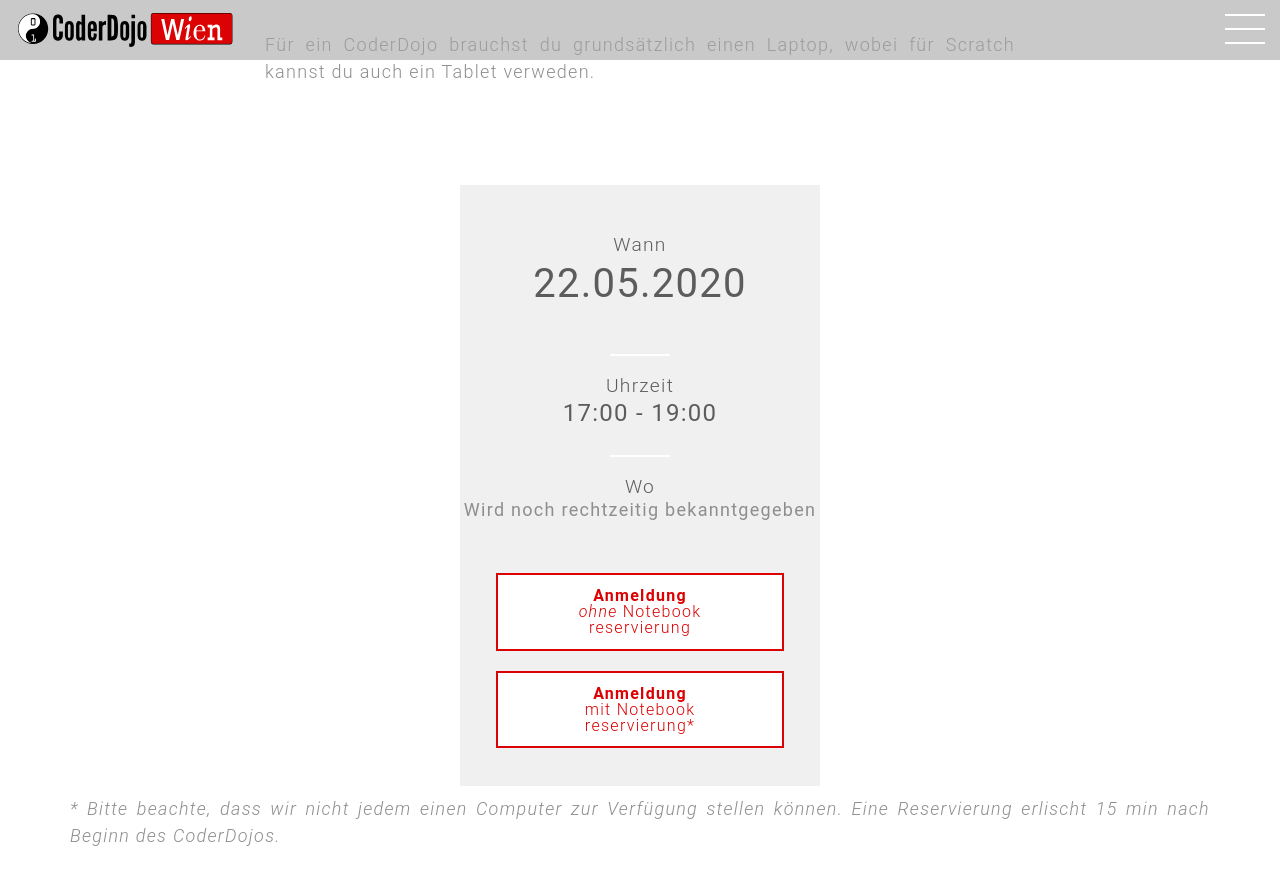
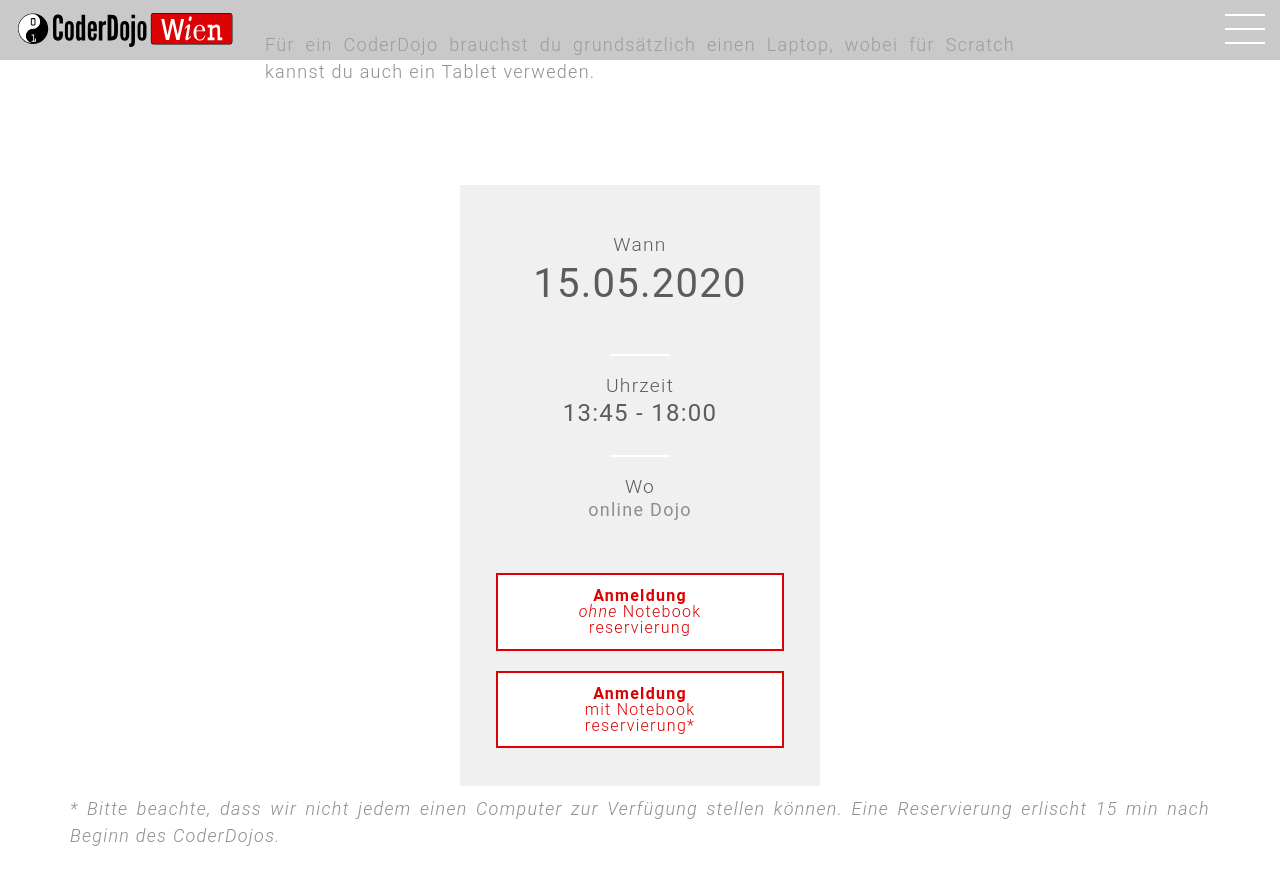
Before and after one commit to coderdojo-wien/coderdojo-wien.github.io, a Jekyll site: the page built from index.html, in a window 1280 px wide and 900 px high, scrolled down 3770 px. Shown: the top 885 px of the window. Built offline with Jekyll 4.4.1, drawn with Linux system fonts in a browser that asks for light colours; nearby versions of some CDN libraries; comment, search, counter and statistics services are not loaded.

Commit message:
Update events.yml

```diff
--- a/_data/events.yml
+++ b/_data/events.yml
@@ -5,11 +5,11 @@
 note: "* Bitte beachte, dass wir nicht jedem einen Computer zur Verfügung stellen können. Eine Reservierung erlischt 15 min nach Beginn des CoderDojos."
 
 events-list:
-- event-date: 22.05.2020
-  event-time: 17:00 - 19:00
-  event-startdate: 2020-05-22T15:00:00Z
-  event-enddate: 2020-05-22T17:00:00Z
-  event-place: Wird noch rechtzeitig bekanntgegeben
-  event-plac-ename: Wird noch rechtzeitig bekanntgegeben
-  event-registration-url: "https://www.eventbrite.de/e/coderdojo-wien-at-verbund-registrierung-100129911260"
+- event-date: 15.05.2020
+  event-time: 13:45 - 18:00
+  event-startdate: 2020-05-15T11:45:00Z
+  event-enddate: 2020-05-22T16:00:00Z
+  event-place: online Dojo
+  event-plac-ename: Wird noch rechtzeitig bekanntgegeben. Registrierung/Tickets ist nicht erforderlich
+  event-registration-url: "https://mailchi.mp/069a7f77bf64/online-dojo-newsletter-1555298"
   event-notebook-code: "CODERDOJO-NOTEBOOK"
```
